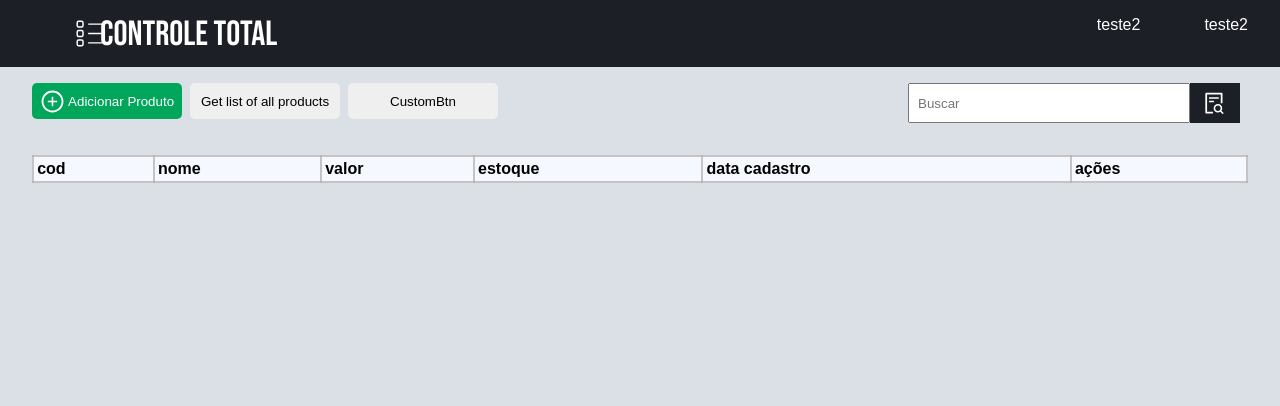
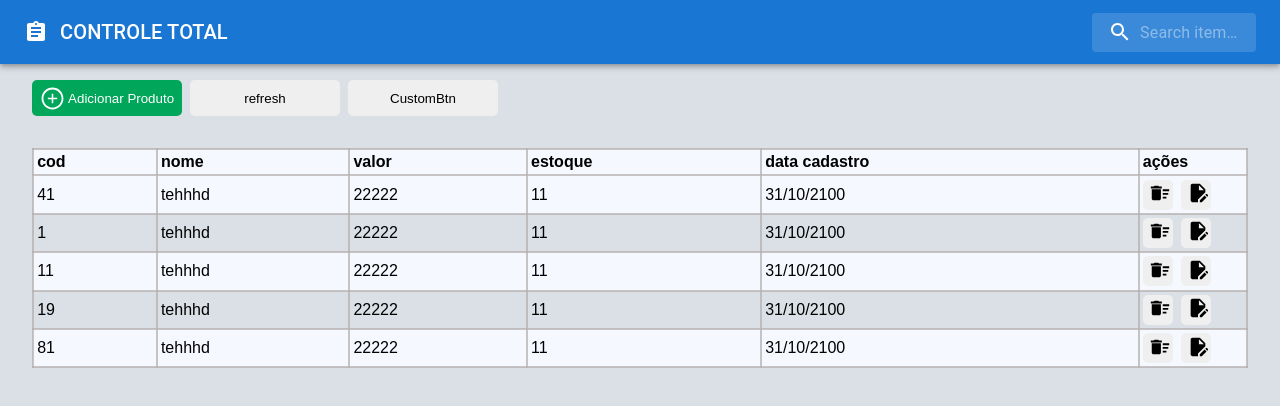
Before and after one commit to JeremiasRincaveski/java, a React (Vite) app in the folder frontJavaInterface/: page / in a window 1280 px wide. Shown: the top 406 px of the page. Built offline with nearby package versions, Linux system fonts and the light colour scheme; data requests are answered from the project's data file.

Commit message:
several fixes anc changes

```diff
--- a/frontJavaInterface/server.json
+++ b/frontJavaInterface/server.json
@@ -1,7 +1,15 @@
 {
   "itens": [
     {
-      "id": 4,
+      "id": 41,
+      "cod": 244,
+      "nome": "tehhhd",
+      "valor": 22222,
+      "estoque": 11,
+      "dataCadastro": "31/10/2100"
+    },
+    {
+      "id": 1,
       "cod": 246,
       "nome": "tehhhd",
       "valor": 22222,
@@ -9,8 +17,24 @@
       "dataCadastro": "31/10/2100"
     },
     {
-      "id": 41,
+      "id": 11,
+      "cod": 26,
+      "nome": "tehhhd",
+      "valor": 22222,
+      "estoque": 11,
+      "dataCadastro": "31/10/2100"
+    },
+    {
+      "id": 19,
       "cod": 246,
+      "nome": "tehhhd",
+      "valor": 22222,
+      "estoque": 11,
+      "dataCadastro": "31/10/2100"
+    },
+    {
+      "id": 81,
+      "cod": 26,
       "nome": "tehhhd",
       "valor": 22222,
       "estoque": 11,
--- a/frontJavaInterface/src/components/header/Header.jsx
+++ b/frontJavaInterface/src/components/header/Header.jsx
@@ -1,64 +1,88 @@
-import styled from "styled-components";
-import { CiBoxList } from "react-icons/ci";
 
+import { alpha, styled } from '@mui/material/styles';
+import AppBar from '@mui/material/AppBar';
+import Box from '@mui/material/Box';
+import Toolbar from '@mui/material/Toolbar';
+import IconButton from '@mui/material/IconButton';
+import Typography from '@mui/material/Typography';
+import InputBase from '@mui/material/InputBase';
+import SearchIcon from '@mui/icons-material/Search';
+import AssignmentIcon from '@mui/icons-material/Assignment';
 
-const StyledHeader = styled.header`
-    background-color: ${props => props.theme.colors.softDark};
-    color: ${props => props.theme.colors.white};
-    display: flex;
-    justify-content: space-between;
-    position: relative;
+const Search = styled('div')(({ theme }) => ({
+  position: 'relative',
+  borderRadius: theme.shape.borderRadius,
+  backgroundColor: alpha(theme.palette.common.white, 0.15),
+  '&:hover': {
+    backgroundColor: alpha(theme.palette.common.white, 0.25),
+  },
+  marginLeft: 0,
+  width: '100%',
+  [theme.breakpoints.up('sm')]: {
+    marginLeft: theme.spacing(1),
+    width: 'auto',
+  },
+}));
 
-        li{
-            padding: 0 2rem;
-            display:flex;
-            align-items: center;
-        }
+const SearchIconWrapper = styled('div')(({ theme }) => ({
+  padding: theme.spacing(0, 2),
+  height: '100%',
+  position: 'absolute',
+  pointerEvents: 'none',
+  display: 'flex',
+  alignItems: 'center',
+  justifyContent: 'center',
+}));
 
-        ul:last-of-type{
-            li{
-                display: inline;
-            }
-        }
-
-`
-const StyledList = styled.div`
-    font-family: 'Bebas Neue', cursive;
-    font-size: 35px;
-    display: flex;
-
-    span{
-       top: 0;
-       position: absolute;
-       margin-top:13px;
-       left: 0;
-       margin-left:100px;
-    }
-`
-const SvgIcon = () =>{
-    return(
-        <>
-            <StyledList>
-                <CiBoxList size={35} />
-                <span>controle total</span>
-            </StyledList>
-        </>
-    )
-}
+const StyledInputBase = styled(InputBase)(({ theme }) => ({
+  color: 'inherit',
+  '& .MuiInputBase-input': {
+    padding: theme.spacing(1, 1, 1, 0),
+    // vertical padding + font size from searchIcon
+    paddingLeft: `calc(1em + ${theme.spacing(4)})`,
+    transition: theme.transitions.create('width'),
+    width: '100%',
+    [theme.breakpoints.up('sm')]: {
+      width: '12ch',
+      '&:focus': {
+        width: '20ch',
+      },
+    },
+  },
+}));
 
 export const Header = () => {
-    return (
-        <StyledHeader>
-            <ul>
-                <li>
-                    <SvgIcon />
-                </li>
-
-            </ul>
-            <ul>
-                <li>teste2</li>
-                <li>teste2</li>
-            </ul>
-        </StyledHeader>
-    )
+  return (
+    <Box sx={{ flexGrow: 1 }}>
+      <AppBar position="static">
+        <Toolbar>
+          <IconButton
+            size="large"
+            edge="start"
+            color="inherit"
+            aria-label="open drawer"
+            sx={{ mr: 0 }}
+          >
+            <AssignmentIcon />
+          </IconButton>
+          <Typography
+            variant="h6"
+            noWrap
+            component="div"
+            sx={{ flexGrow: 1, display: { xs: 'none', sm: 'block', textTransform: 'uppercase' } }}
+          >
+            controle total
+          </Typography>
+          <Search>
+            <SearchIconWrapper>
+              <SearchIcon />
+            </SearchIconWrapper>
+            <StyledInputBase
+              placeholder="Search item…"
+            />
+          </Search>
+        </Toolbar>
+      </AppBar>
+    </Box>
+  )
 }
--- a/frontJavaInterface/src/components/main/Main.jsx
+++ b/frontJavaInterface/src/components/main/Main.jsx
@@ -1,4 +1,4 @@
-import {  useContext, useEffect, useState } from "react"
+import { useContext, useEffect, useState } from "react"
 import styled from "styled-components"
 import { api } from '../../services/api.js'
 import { Nav } from "../nav/Nav.jsx"
@@ -6,14 +6,20 @@ import { Button } from "../CustomButton/CustomButtom.jsx"
 import { MdDeleteSweep, MdEditDocument } from "react-icons/md";
 import { Modal } from "../modal/Modal.jsx"
 import { MyContext } from "../../context/MyContext.jsx"
+import { Box, Skeleton } from "@mui/material"
+
+
 
 const StyledTable = styled.table`
     margin: 2rem 2rem 0;
     width: calc(100% - 4rem);
-    background-color: ${props => props.theme.colors.softWhite};
-    border: none;
     text-align: left;
     border-collapse: collapse;
+    padding: 0;
+
+    tr{
+        background-color: ${(props) => (props.isloading ? 'transparent' : props.theme.colors.softWhite)};
+    }
 
     th, td {
         padding: .2rem;
@@ -33,18 +39,37 @@ const StyledTable = styled.table`
 export const Main = () => {
     const { handleCloseModal, editItemModal, setEditItemModal } = useContext(MyContext)
     const [item, setItem] = useState([]);
+    const [isLoading, setIsLoading] = useState(false)
+
 
     const getList = () => {
-        api.get('/posts').then(response => {
+        setIsLoading(true);
+        setTimeout(() => {
+            api.get('/itens').then(response => {
                 setItem(response.data);
             });
+            setIsLoading(false);
+        }, 3000);
     };
 
+    useEffect(() => {
+
+        getList();
+
+    }, [])
 
     const removeItem = async (id) => {
-        await api.delete(`/posts/${id}`);
+        setIsLoading(true);
+        try {
+            await api.delete(`/itens/${id}`);
             const newList = item.filter((item) => item.id !== id);
+            setTimeout(() => {
                 setItem(newList);
+                setIsLoading(false);
+            }, 1000);
+        } catch (err) {
+            console.log(err);
+        }
     }
 
     return (
@@ -52,7 +77,18 @@ export const Main = () => {
             <Nav
                 getProdustList={getList}
             />
-            <StyledTable onClick={handleCloseModal}>
+            <StyledTable onClick={handleCloseModal} isloading={isLoading}>
+                {isLoading ? (
+                    <Box>
+                        <Skeleton
+                            height={40}
+                        />
+                        <Skeleton
+                            height={item.length * 40}
+                        />
+                    </Box>
+                ) : (
+                    <>
                         <thead>
                             <tr>
                                 <th>cod</th>
@@ -66,7 +102,7 @@ export const Main = () => {
                         <tbody>
                             {item.map((item, index) => (
                                 <tr key={index}>
-                                <td>{item.cod}</td>
+                                    <td>{item.id}</td>
                                     <td>{item.nome}</td>
                                     <td>{item.valor}</td>
                                     <td>{item.estoque}</td>
@@ -97,6 +133,8 @@ export const Main = () => {
                             <div onClick={handleCloseModal}>
                             </div>
                         </Modal>
+                    </>
+                )}
             </StyledTable>
         </>
     )
--- a/frontJavaInterface/src/components/modal/Modal.jsx
+++ b/frontJavaInterface/src/components/modal/Modal.jsx
@@ -2,32 +2,28 @@ import styled from "styled-components"
 import { Overlay } from "../overlay/Overlay"
 
 
-const StyledDiv = styled.div`
+const ModalWrapper = styled.div`
     height: 500px;
     width: 700px;
-    background-color: blue;
+    border-radius: 10px;
     position: absolute;
     top:50%;
     left:50%;
     margin-top: calc((500px / 2) * -1);
     margin-left: calc((700px / 2) * -1);
     z-index: 1000;
-`
-
-const ModalWrapper = styled.div`
-    background-color: ${props => props.theme.colors.white};
-
+    background-color: ${props => props.theme.colors.softGray};
+    box-shadow: 0 0.875rem 1.75rem rgb(31 50 81 / 25%), 0 0.625rem 0.625rem rgb(31 50 81 / 22%);
 `
 
 export const Modal = ( { children, isOpen=false } ) => {
-
     return(
         <>
             {isOpen &&(
                 <Overlay>
-                    <StyledDiv>
+                    <ModalWrapper>
                         {children}
-                    </StyledDiv>
+                    </ModalWrapper>
                 </Overlay>
             )}
         </>
--- a/frontJavaInterface/src/components/nav/Nav.jsx
+++ b/frontJavaInterface/src/components/nav/Nav.jsx
@@ -1,33 +1,13 @@
 import React, { useContext } from 'react'
 import styled from 'styled-components'
-import { AiOutlineFileSearch, AiOutlinePlusCircle } from "react-icons/ai";
+import {  AiOutlinePlusCircle } from "react-icons/ai";
 import { MyContext } from '../../context/MyContext';
 import { Button } from '../CustomButton/CustomButtom';
 
-const StyledNav = styled.nav`
-    width: 100%;
-
-    display: flex;
-    justify-content: space-between;
-    background-color: transparent;
-    margin-bottom: 1rem;
-    box-shadow: 0 0.063rem 0.188rem rgb(31 50 81 / 12%), 0 0.063rem 0.125rem rgb(31 50 81 / 24%);
-
-        li{
-            display: inline;
-            list-style: none;
-            padding: 0 2rem;
-        }
-
-`
-
 const StyledDiv = styled.div`
     width: calc(100% - 4rem);
-    margin: 0 2rem;
+    margin: 1rem 2rem;
     display: flex;
-    justify-content: space-between;
-
-    div:first-of-type{
     display: flex;
 
         button{
@@ -36,62 +16,14 @@ const StyledDiv = styled.div`
             justify-content: center;
             gap: .2rem;
         }
-    }
-
-    div:last-of-type{
-        display: flex;
-        width: 340px;
-        height: 40px;
-
-        button{
-            align-items: center;
-            justify-content: center;
-            background-color: ${props => props.theme.colors.softDark};
-            color:  ${props => props.theme.colors.white};
-            cursor: pointer;
-            display: flex;
-        }
-    }
 `
 
-const StyledInput = styled.input`
-    background-color: ${props => props.theme.colors.SoftWhite};
-    width:340px;
-    outline: none;
-    padding: 0 0 0 .5rem;
-
-`
-
-const Input = () => {
-    return (
-        <>
-            <StyledInput placeholder='Buscar' />
-            <Button
-                Icon={AiOutlineFileSearch}
-                btnName=''
-                size={25}
-                wSize={'60px'}
-                bRadius={'0'}
-                hSize={'100%'}
-            />
-        </>
-    )
-}
-
-export const Nav = ( {getProdustList} ) => {
+export const Nav = ({ getProdustList, getaddItemFunciton }) => {
     const { handleModalOpen } = useContext(MyContext);
     return (
+
         <>
-            <StyledNav>
-                {/* <ul>
-                </ul>
-                <ul>
-                    <li>teste2</li>
-                    <li>teste2</li>
-                </ul> */}
-            </StyledNav>
             <StyledDiv>
-                <div>
                 <Button
                     btnName={'Adicionar Produto'}
                     Icon={AiOutlinePlusCircle}
@@ -102,16 +34,13 @@ export const Nav = ( {getProdustList} ) => {
                     onClick={handleModalOpen}
                 />
                 <Button
-                        btnName='Get list of all products'
+                    btnName='refresh'
                     onClick={getProdustList}
                 />
-                    <Button />
-                </div>
-                <div>
-                    <Input />
-                </div>
+                <Button
+                    onClick={getaddItemFunciton}
+                />
             </StyledDiv>
-
         </>
     )
 }
--- a/frontJavaInterface/src/components/overlay/Overlay.jsx
+++ b/frontJavaInterface/src/components/overlay/Overlay.jsx
@@ -8,7 +8,7 @@ const StyledDiv = styled.div`
     left: 0;
     right: 0;
     bottom: 0;
-    background-color: rgba(7, 7, 7, 0.8);
+    background-color: rgba(7, 7, 7, 0.3);
     position: absolute;
     z-index: 1;
 `
--- a/frontJavaInterface/src/components/product/Product.jsx
+++ b/frontJavaInterface/src/components/product/Product.jsx
@@ -3,13 +3,13 @@ import styled from 'styled-components'
 import { Modal } from '../modal/Modal'
 import { MyContext } from '../../context/MyContext'
 
+
 const ContentForm = styled.form`
     width: 100%;
     height: 100%;
-    background-color: ${props => props.theme.colors.softGray};
     text-transform: uppercase;
     margin: 1rem, 2rem;
-    padding: 1rem;
+    padding: 2rem;
     display: flex;
     justify-content: space-between;
     flex-direction: column;
@@ -19,16 +19,13 @@ const ContentForm = styled.form`
         display: flex;
         flex-direction: column;
         gap: 1rem;
+
     }
 `
 const StyledDiv = styled.div`
-    background-color: ${props => props.theme.colors.softGray};
     display: flex;
-    flex-direction: row;
-    width: 100%;
     align-items: center;
-    justify-content: space-between;
-    border: 1px solid ${props => props.theme.colors.softGray};
+    padding: .5rem 0;
     height: 2rem;
     flex: 0 0 17%;
 
@@ -40,16 +37,18 @@ const StyledDiv = styled.div`
         align-self: flex-end;
         border: none;
         border-radius: 5px;
-        background-color: gray;
         height: 100%;
         padding: .2rem;
         text-transform: uppercase;
         flex: 1 0 150px;
+        outline: none;
+        box-shadow: 0 0.063rem 0.188rem rgb(31 50 81 / 12%), 0 0.063rem 0.125rem rgb(31 50 81 / 24%);
+
     }
 `
 
 const Botao = styled.button`
-    width: 300px;
+    width: 430px;
     height: 40px;
     border-radius: 5px;
     border: none;
@@ -60,11 +59,11 @@ const Botao = styled.button`
     text-transform: uppercase;
 `
 
-const Div = ({ type = 'text', label }) => {
+const Div = ({ type = 'text', label, disabled }) => {
     return (
         <StyledDiv>
             <label htmlFor={label}>{label}</label>
-            <input id={label} type={type} />
+            <input id={label} type={type}  disabled={disabled}/>
         </StyledDiv>
     )
 }
@@ -72,16 +71,16 @@ const Div = ({ type = 'text', label }) => {
 export const Product = () => {
     const { modalIsOpen } = useContext(MyContext);
     return (
-        <Modal isOpen={modalIsOpen}>
+        <Modal isOpen={modalIsOpen} id="modal">
             <ContentForm>
                     <div>
-                        <Div label={'código'} />
-                        <Div label={'quantidade'}/>
-                        <Div label={'valor unitário'} />
-                        <Div label={'desconto'} />
-                        <Div label={'valor total'} />
+                        <Div label={'código'} type='number' />
+                        <Div label={'nome'} />
+                        <Div label={'valor unitário'} type='number' />
+                        <Div label={' qt. estoque'} disabled={true} />
+                        <Div label={'data de cadastro'} type='number' disabled={true}/>
                     </div>
-                    <Botao>ajdsajnkda</Botao>
+                    <Botao>Adicionar produto</Botao>
             </ContentForm>
         </Modal>
     )
```
Also changed, not shown: frontJavaInterface/package.json (+7 -2 lines), 2 other files (tests, documents, lock files or other folders). Lines whose indentation alone changed are shown as unchanged.
